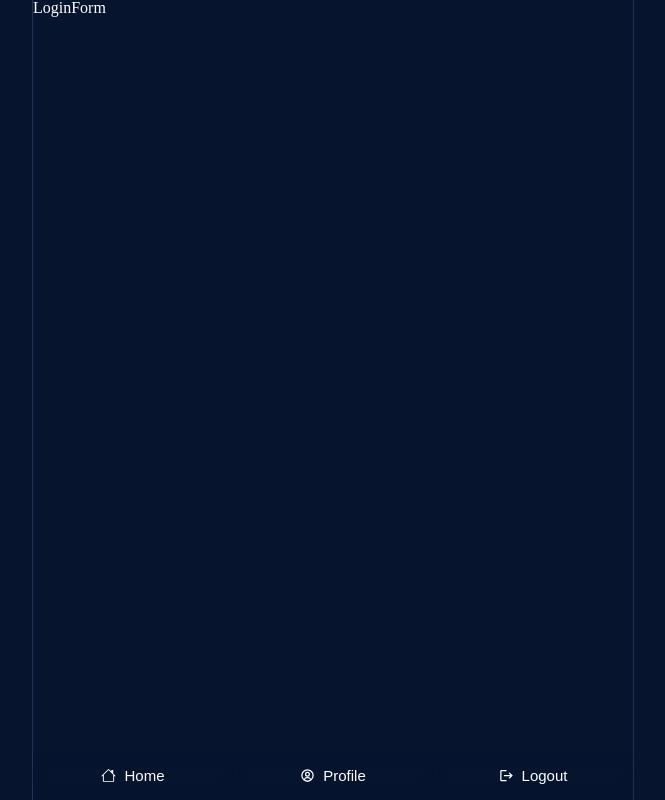
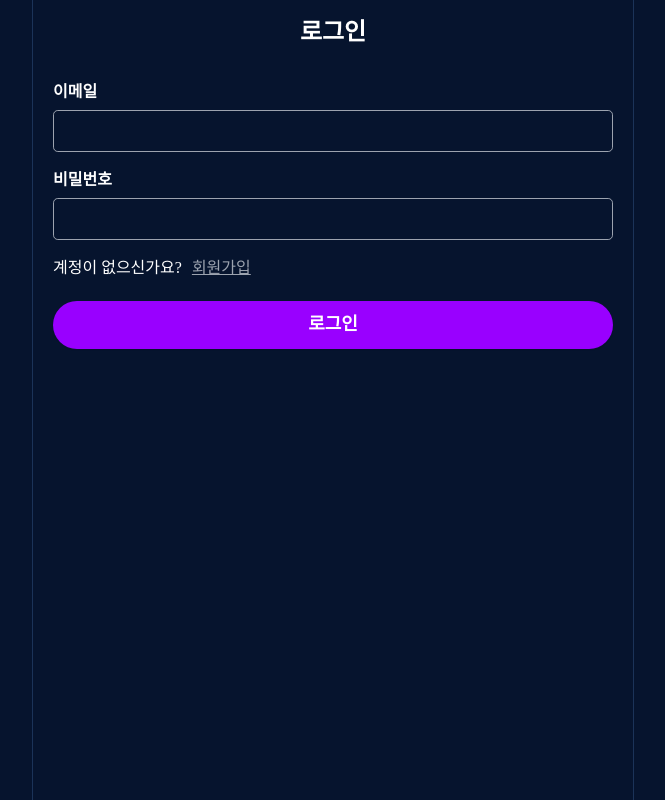
Before and after one commit to kimmingyo8/my-sns, a React (Create React App) app: page /users/login in a window 1280 px wide. Shown: the whole page, without its empty margins (307-972 px from the left). Built offline with nearby package versions, Linux system fonts and the light colour scheme; no server answers.

Commit message:
로그인 로그아웃 구현

```diff
--- a/src/App.tsx
+++ b/src/App.tsx
@@ -27,7 +27,12 @@
 
   return (
     <Layout>
-      <ToastContainer />
+      <ToastContainer
+        theme="dark"
+        autoClose={1000}
+        hideProgressBar
+        newestOnTop
+      />
       {init ? <Router isAuthenticated={isAuthenticated} /> : <Loader />}
     </Layout>
   );
--- a/src/components/Menu.tsx
+++ b/src/components/Menu.tsx
@@ -2,6 +2,9 @@
 import { BsHouse } from 'react-icons/bs';
 import { BiUserCircle } from 'react-icons/bi';
 import { MdLogout } from 'react-icons/md';
+import { getAuth, signOut } from 'firebase/auth';
+import { app } from 'firebaseApp';
+import { toast } from 'react-toastify';
 
 const MenuList = () => {
   const navigate = useNavigate();
@@ -16,7 +19,14 @@
           <BiUserCircle />
           Profile
         </button>
-        <button onClick={() => navigate('/')} type="button">
+        <button
+          onClick={async () => {
+            const auth = getAuth(app);
+            await signOut(auth);
+            toast.success('로그아웃 되었습니다');
+          }}
+          type="button"
+        >
           <MdLogout />
           Logout
         </button>
--- a/src/components/user/LoginForm.tsx
+++ b/src/components/user/LoginForm.tsx
@@ -1,5 +1,95 @@
+import { getAuth, signInWithEmailAndPassword } from 'firebase/auth';
+import { app } from 'firebaseApp';
+import { useState } from 'react';
+import { Link, useNavigate } from 'react-router-dom';
+import { toast } from 'react-toastify';
+
 const LoginForm = () => {
-  return <div>LoginForm</div>;
+  const [error, setError] = useState<string>('');
+  const [email, setEmail] = useState<string>('');
+  const [password, setPassword] = useState<string>('');
+  const navigate = useNavigate();
+
+  const onSubmit = async (e: any) => {
+    e.preventDefault();
+    try {
+      const auth = getAuth(app);
+      await signInWithEmailAndPassword(auth, email, password);
+      navigate('/');
+      toast.success('성공적으로 로그인 되었습니다.');
+    } catch (err: any) {
+      toast.error(err?.code);
+    }
+  };
+
+  const onChange = (e: React.ChangeEvent<HTMLInputElement>) => {
+    const { name, value } = e.target;
+
+    if (name === 'email') {
+      setEmail(value);
+      const validRegex =
+        /^[a-zA-Z0-9.!#$%&'*+/=?^_`{|}~-]+@[a-zA-Z0-9-]+(?:\.[a-zA-Z0-9-]+)*$/;
+      if (!validRegex.test(value)) {
+        setError('이메일 형식이 올바르지 않습니다.');
+      } else {
+        setError('');
+      }
+    }
+    if (name === 'password') {
+      setPassword(value);
+      if (value?.length < 8) {
+        setError('비밀번호는 8자리 이상 입력해주세요.');
+      } else {
+        setError('');
+      }
+    }
+  };
+
+  return (
+    <form className="form form--lg" onSubmit={onSubmit}>
+      <h1 className="form__title">로그인</h1>
+      <div className="form__block">
+        <label htmlFor="email">이메일</label>
+        <input
+          type="text"
+          name="email"
+          id="email"
+          value={email}
+          required
+          onChange={onChange}
+        />
+      </div>
+      <div className="form__block">
+        <label htmlFor="password">비밀번호</label>
+        <input
+          type="password"
+          name="password"
+          id="password"
+          value={password}
+          required
+          onChange={onChange}
+        />
+      </div>
+      {error && error?.length > 0 && (
+        <div className="form__block">
+          <p className="form__error">{error}</p>
+        </div>
+      )}
+      <div className="form__block">
+        계정이 없으신가요?
+        <Link to="/users/signup" className="form__link">
+          회원가입
+        </Link>
+      </div>
+      <button
+        type="submit"
+        className="form__btn--submit"
+        disabled={error?.length > 0}
+      >
+        로그인
+      </button>
+    </form>
+  );
 };
 
 export default LoginForm;
--- a/src/components/user/SignupForm.tsx
+++ b/src/components/user/SignupForm.tsx
@@ -40,7 +40,7 @@
       setPassword(value);
       if (value?.length < 8) {
         setError('비밀번호는 8자리 이상 입력해주세요.');
-      } else if (value !== password) {
+      } else if (value !== passwordConfirm) {
         setError('비밀번호와 비밀번호 확인 값이 다릅니다.');
       } else {
         setError('');
@@ -101,7 +101,7 @@
       )}
       <div className="form__block">
         계정이 있으신가요?
-        <Link to="/login" className="form__link">
+        <Link to="users/login" className="form__link">
           로그인하기
         </Link>
       </div>
--- /dev/null
+++ b/src/context/AuthContext.tsx
@@ -0,0 +1,34 @@
+import { User, getAuth, onAuthStateChanged } from 'firebase/auth';
+import { app } from 'firebaseApp';
+import { ReactNode, createContext, useEffect, useState } from 'react';
+
+interface AuthProps {
+  children: ReactNode;
+}
+
+const AuthContext = createContext({
+  user: null as User | null,
+});
+
+export const AuthContextProvider = ({ children }: AuthProps) => {
+  const [currentUser, setCurrentUser] = useState<User | null>(null);
+
+  const auth = getAuth(app);
+  useEffect(() => {
+    onAuthStateChanged(auth, (user) => {
+      if (user) {
+        setCurrentUser(user);
+      } else {
+        setCurrentUser(null);
+      }
+    });
+  }, [auth]);
+
+  return (
+    <AuthContext.Provider value={{ user: currentUser }}>
+      {children}
+    </AuthContext.Provider>
+  );
+};
+
+export default AuthContext;
--- a/src/index.scss
+++ b/src/index.scss
@@ -282,4 +282,8 @@
     font-weight: 700;
     padding-bottom: 20px;
   }
+
+  &__error {
+    color: $danger;
+  }
 }
--- a/src/index.tsx
+++ b/src/index.tsx
@@ -3,12 +3,15 @@
 import './reset.css';
 import App from './App';
 import { BrowserRouter } from 'react-router-dom';
+import { AuthContextProvider } from 'context/AuthContext';
 
 const root = ReactDOM.createRoot(
   document.getElementById('root') as HTMLElement,
 );
 root.render(
-  <BrowserRouter>
-    <App />
-  </BrowserRouter>,
+  <AuthContextProvider>
+    <BrowserRouter>
+      <App />
+    </BrowserRouter>
+  </AuthContextProvider>,
 );
--- a/src/layouts/Layout.tsx
+++ b/src/layouts/Layout.tsx
@@ -1,15 +1,17 @@
 import MenuList from 'components/Menu';
-import { ReactNode } from 'react';
+import AuthContext from 'context/AuthContext';
+import { ReactNode, useContext } from 'react';
 
 interface LayoutProps {
   children: ReactNode;
 }
 
 const Layout = ({ children }: LayoutProps) => {
+  const { user } = useContext(AuthContext);
   return (
     <div className="layout">
       {children}
-      <MenuList />
+      {user !== null && <MenuList />}
     </div>
   );
 };
--- a/tsconfig.json
+++ b/tsconfig.json
@@ -21,6 +21,7 @@
   "paths": {
     "pages/*": ["pages/*"],
     "components/*": ["components/*"],
+    "context": ["context/*"],
     "firebaseApp/*": ["firebaseApp/*"],
     "routes/*": ["routes/*"]
   }
```
